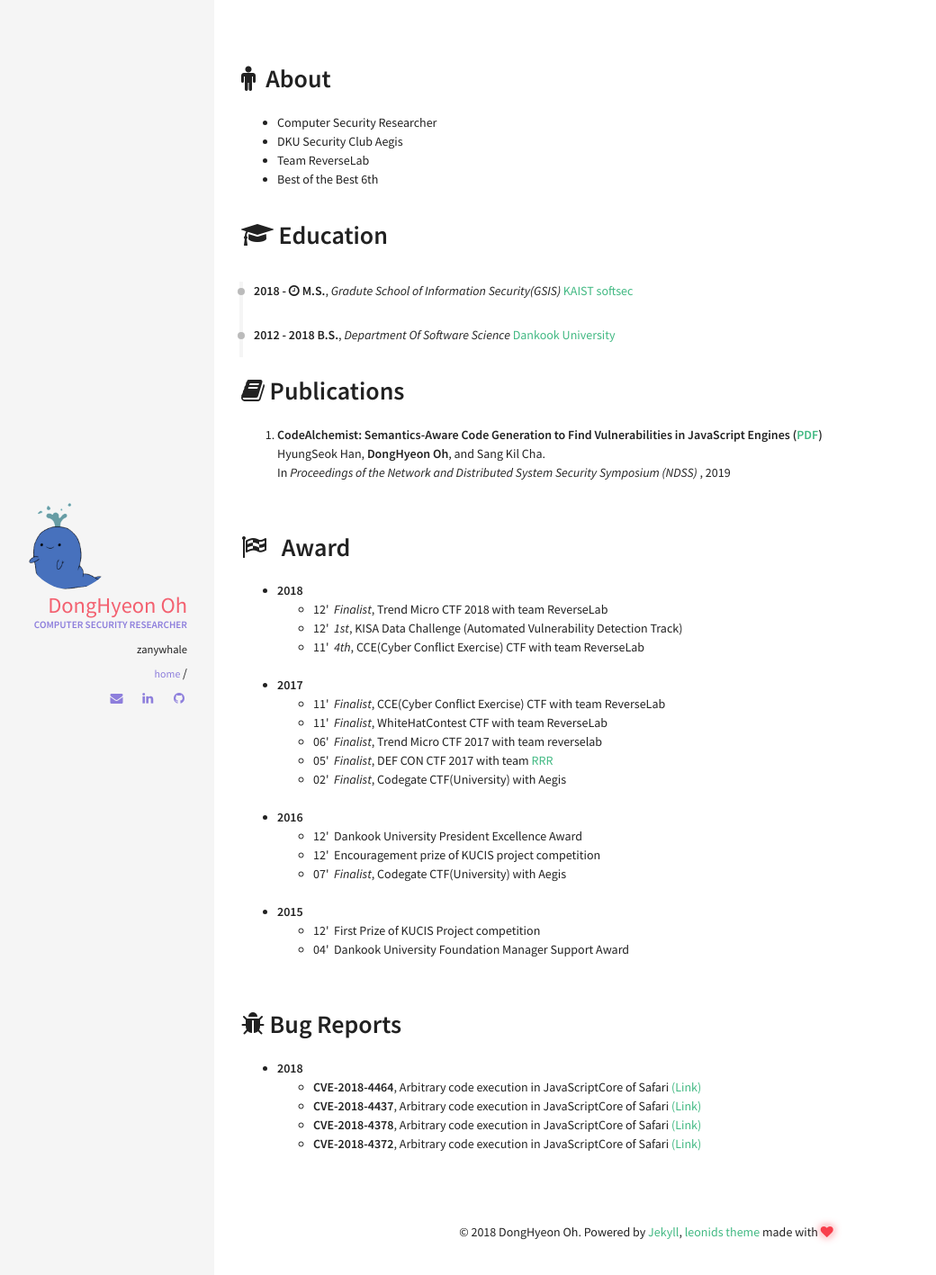
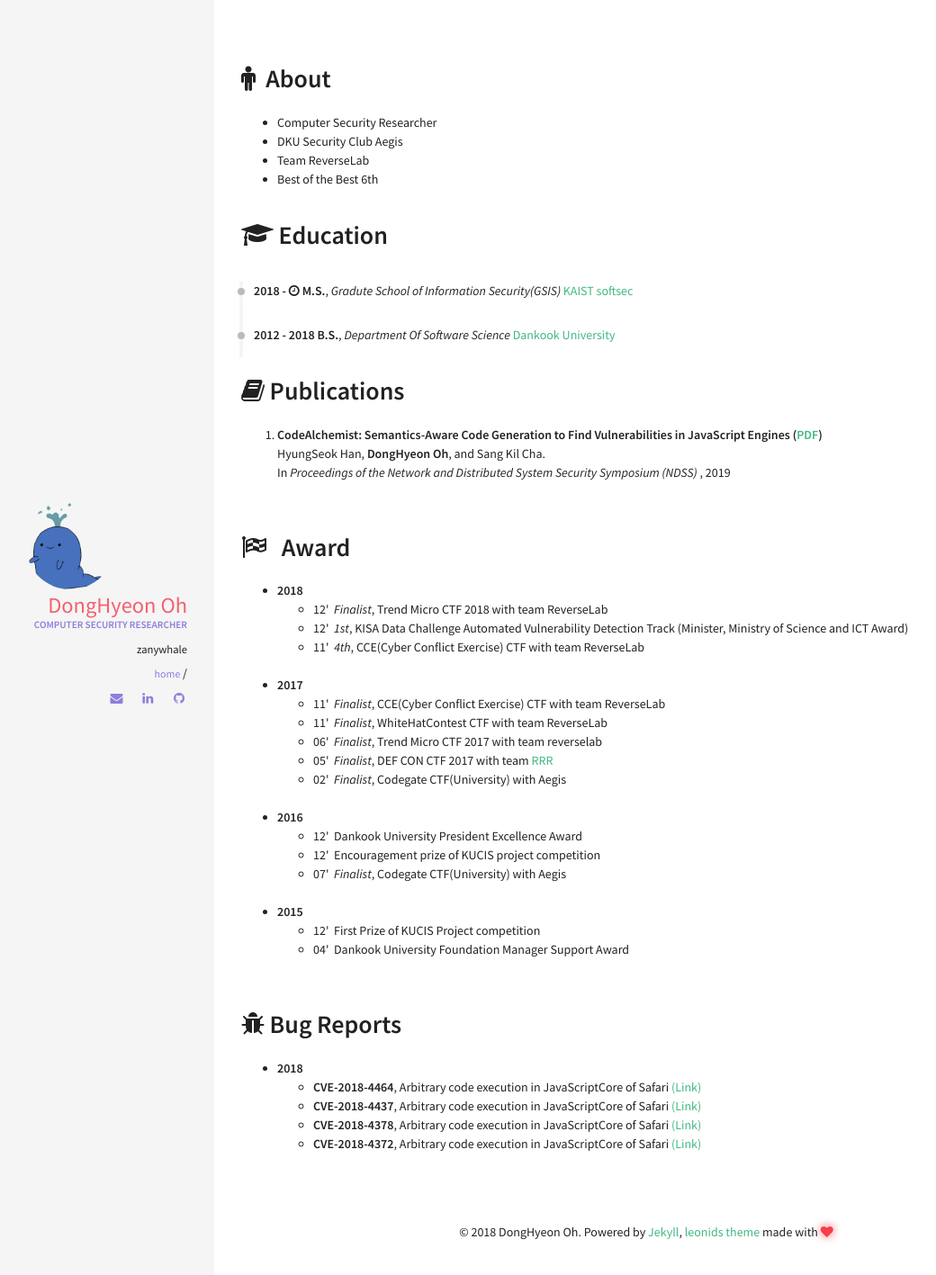
Before and after one commit to zanywhale/zanywhale.github.io, a Jekyll site: the page built from index.html, in a window 1280 px wide. Shown: the top 1417 px of the page at 90% size, without its empty margins (82-1122 px from the left). Built offline with Jekyll 4.4.1, drawn with Linux system fonts in a browser that asks for light colours.

Commit message:
Update award.yml

```diff
--- a/_data/index/award.yml
+++ b/_data/index/award.yml
@@ -2,7 +2,7 @@
   year : 2018
   month : "12"
 
-- descr: <em>1st</em>, KISA Data Challenge (Automated Vulnerability Detection Track)
+- descr: <em>1st</em>, KISA Data Challenge Automated Vulnerability Detection Track (Minister, Ministry of Science and ICT Award)
   year : 2018
   month : "12"
 
```
